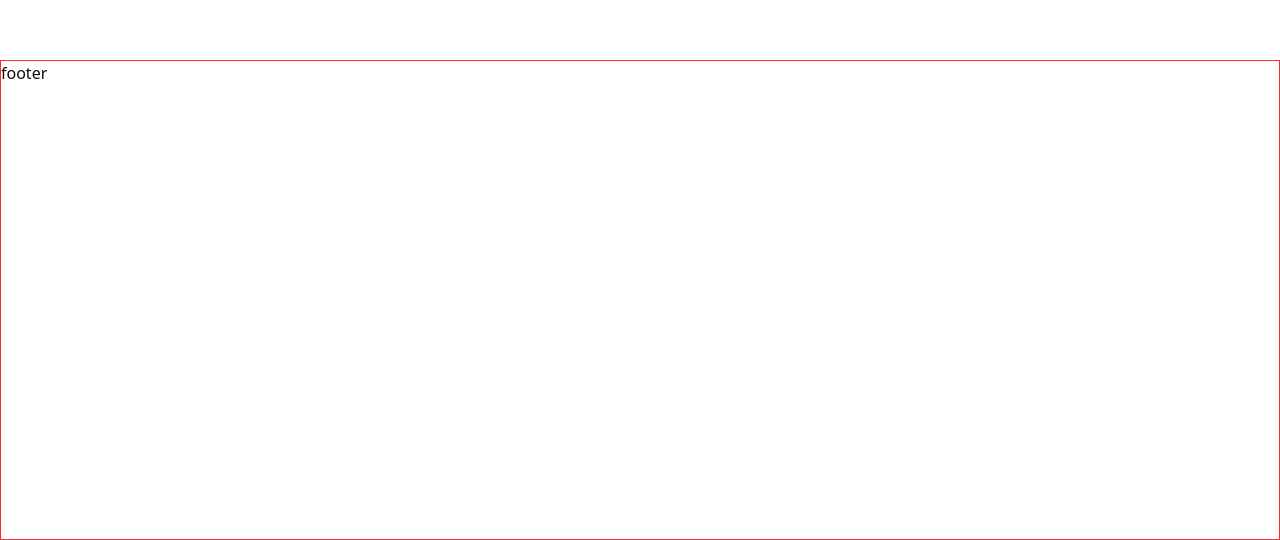
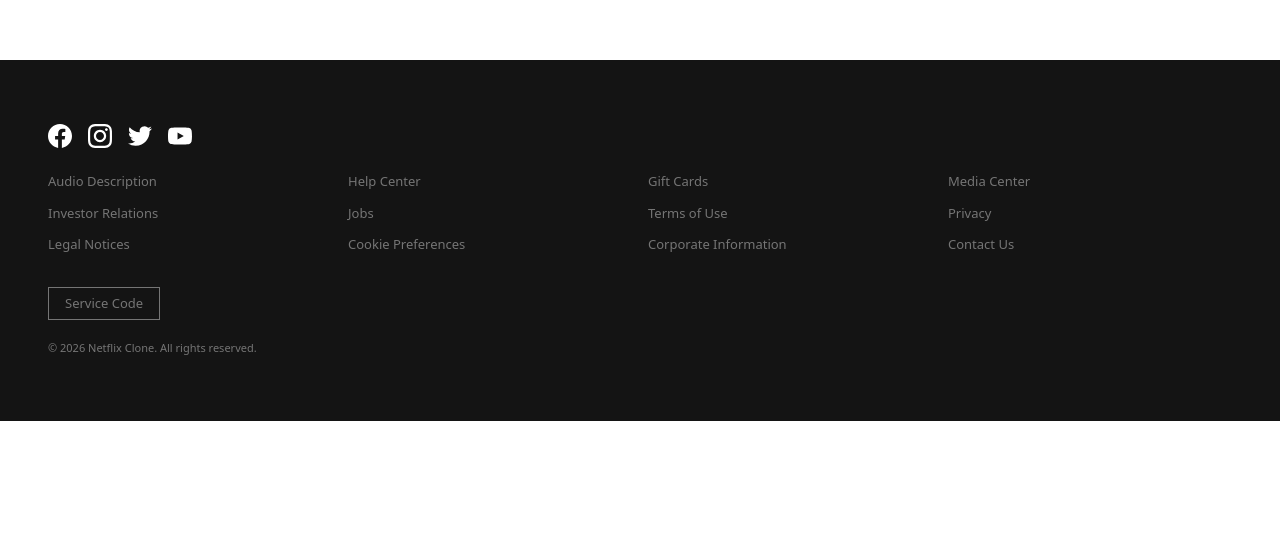
Before and after one commit to CamiloM-bit/nextjs-streaming-ui, a Next.js app: page /MiLista in a window 1280 px wide. Shown: the part 740-1280 px from the top of the page. After the commit the page ends 1161 px from the top, so only its background shows below. Built offline with nearby package versions, Linux system fonts and the light colour scheme.

Commit message:
feat(components): implementar Footer con enlaces y social icons

```diff
--- a/app/components/layout/Footer.tsx
+++ b/app/components/layout/Footer.tsx
@@ -1,17 +1,99 @@
+// components/layout/Footer.jsx
+import Link from 'next/link';
 
-import "../../globals.css";
+const footerLinks = [
+  { label: 'Audio Description', href: '#' },
+  { label: 'Help Center', href: '#' },
+  { label: 'Gift Cards', href: '#' },
+  { label: 'Media Center', href: '#' },
+  { label: 'Investor Relations', href: '#' },
+  { label: 'Jobs', href: '#' },
+  { label: 'Terms of Use', href: '#' },
+  { label: 'Privacy', href: '#' },
+  { label: 'Legal Notices', href: '#' },
+  { label: 'Cookie Preferences', href: '#' },
+  { label: 'Corporate Information', href: '#' },
+  { label: 'Contact Us', href: '#' },
+];
 
-
+const socialLinks = [
+  {
+    name: 'Facebook',
+    href: '#',
+    icon: (
+      <svg className="w-6 h-6" fill="currentColor" viewBox="0 0 24 24">
+        <path d="M24 12.073c0-6.627-5.373-12-12-12s-12 5.373-12 12c0 5.99 4.388 10.954 10.125 11.854v-8.385H7.078v-3.47h3.047V9.43c0-3.007 1.792-4.669 4.533-4.669 1.312 0 2.686.235 2.686.235v2.953H15.83c-1.491 0-1.956.925-1.956 1.874v2.25h3.328l-.532 3.47h-2.796v8.385C19.612 23.027 24 18.062 24 12.073z"/>
+      </svg>
+    ),
+  },
+  {
+    name: 'Instagram',
+    href: '#',
+    icon: (
+      <svg className="w-6 h-6" fill="currentColor" viewBox="0 0 24 24">
+        <path d="M12 2.163c3.204 0 3.584.012 4.85.07 3.252.148 4.771 1.691 4.919 4.919.058 1.265.069 1.645.069 4.849 0 3.205-.012 3.584-.069 4.849-.149 3.225-1.664 4.771-4.919 4.919-1.266.058-1.644.07-4.85.07-3.204 0-3.584-.012-4.849-.07-3.26-.149-4.771-1.699-4.919-4.92-.058-1.265-.07-1.644-.07-4.849 0-3.204.013-3.583.07-4.849.149-3.227 1.664-4.771 4.919-4.919 1.266-.057 1.645-.069 4.849-.069zm0-2.163c-3.259 0-3.667.014-4.947.072-4.358.2-6.78 2.618-6.98 6.98-.059 1.281-.073 1.689-.073 4.948 0 3.259.014 3.668.072 4.948.2 4.358 2.618 6.78 6.98 6.98 1.281.058 1.689.072 4.948.072 3.259 0 3.668-.014 4.948-.072 4.354-.2 6.782-2.618 6.979-6.98.059-1.28.073-1.689.073-4.948 0-3.259-.014-3.667-.072-4.947-.196-4.354-2.617-6.78-6.979-6.98-1.281-.059-1.69-.073-4.949-.073zm0 5.838c-3.403 0-6.162 2.759-6.162 6.162s2.759 6.163 6.162 6.163 6.162-2.759 6.162-6.163c0-3.403-2.759-6.162-6.162-6.162zm0 10.162c-2.209 0-4-1.79-4-4 0-2.209 1.791-4 4-4s4 1.791 4 4c0 2.21-1.791 4-4 4zm6.406-11.845c-.796 0-1.441.645-1.441 1.44s.645 1.44 1.441 1.44c.795 0 1.439-.645 1.439-1.44s-.644-1.44-1.439-1.44z"/>
+      </svg>
+    ),
+  },
+  {
+    name: 'Twitter',
+    href: '#',
+    icon: (
+      <svg className="w-6 h-6" fill="currentColor" viewBox="0 0 24 24">
+        <path d="M23.953 4.57a10 10 0 01-2.825.775 4.958 4.958 0 002.163-2.723c-.951.555-2.005.959-3.127 1.184a4.92 4.92 0 00-8.384 4.482C7.69 8.095 4.067 6.13 1.64 3.162a4.822 4.822 0 00-.666 2.475c0 1.71.87 3.213 2.188 4.096a4.904 4.904 0 01-2.228-.616v.06a4.923 4.923 0 003.946 4.827 4.996 4.996 0 01-2.212.085 4.936 4.936 0 004.604 3.417 9.867 9.867 0 01-6.102 2.105c-.39 0-.779-.023-1.17-.067a13.995 13.995 0 007.557 2.209c9.053 0 13.998-7.496 13.998-13.985 0-.21 0-.42-.015-.63A9.935 9.935 0 0024 4.59z"/>
+      </svg>
+    ),
+  },
+  {
+    name: 'YouTube',
+    href: '#',
+    icon: (
+      <svg className="w-6 h-6" fill="currentColor" viewBox="0 0 24 24">
+        <path d="M23.498 6.186a3.016 3.016 0 0 0-2.122-2.136C19.505 3.545 12 3.545 12 3.545s-7.505 0-9.377.505A3.017 3.017 0 0 0 .502 6.186C0 8.07 0 12 0 12s0 3.93.502 5.814a3.016 3.016 0 0 0 2.122 2.136c1.871.505 9.376.505 9.376.505s7.505 0 9.377-.505a3.015 3.015 0 0 0 2.122-2.136C24 15.93 24 12 24 12s0-3.93-.502-5.814zM9.545 15.568V8.432L15.818 12l-6.273 3.568z"/>
+      </svg>
+    ),
+  },
+];
 
 export default function Footer() {
+  return (
+    <footer className="bg-[#141414] w-full text-[#757575] px-4 sm:px-6 lg:px-8 xl:px-12 py-16  mx-auto">
+      {/* Social Icons */}
+      <div className="flex gap-4 mb-6">
+        {socialLinks.map((social) => (
+          <Link
+            key={social.name}
+            href={social.href}
+            className="text-white hover:text-white/70 transition-colors duration-300"
+            aria-label={social.name}
+          >
+            {social.icon}
+          </Link>
+        ))}
+      </div>
 
-  return (
+      {/* Links Grid */}
+      <div className="grid grid-cols-2 md:grid-cols-4 gap-y-3 gap-x-4 mb-8">
+        {footerLinks.map((link) => (
+          <Link
+            key={link.label}
+            href={link.href}
+            className="text-[13px] hover:underline transition-all duration-200"
+          >
+            {link.label}
+          </Link>
+        ))}
+      </div>
 
-  <>
-   <section className="border border-red-500 h-[30rem] bg-red z-99 w-full">
-    <h1>footer</h1>
-   </section>
-  </>
+      {/* Service Code Button */}
+      <button className="border border-[#757575] text-[#757575] px-4 py-1.5 text-[13px] hover:text-white hover:border-white transition-all duration-300 mb-5">
+        Service Code
+      </button>
 
+      {/* Copyright */}
+      <p className="text-[11px] text-[#757575]">
+        © {new Date().getFullYear()} Netflix Clone. All rights reserved.
+      </p>
+    </footer>
   );
 }
```
